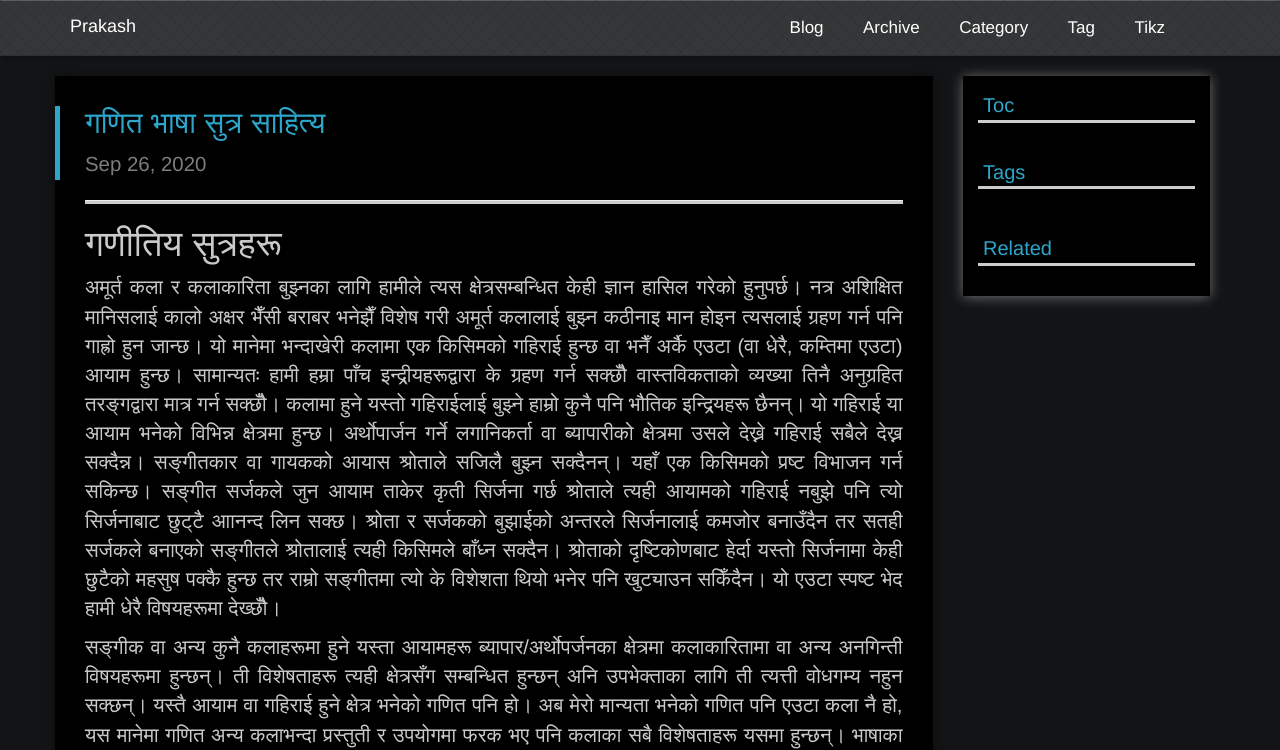
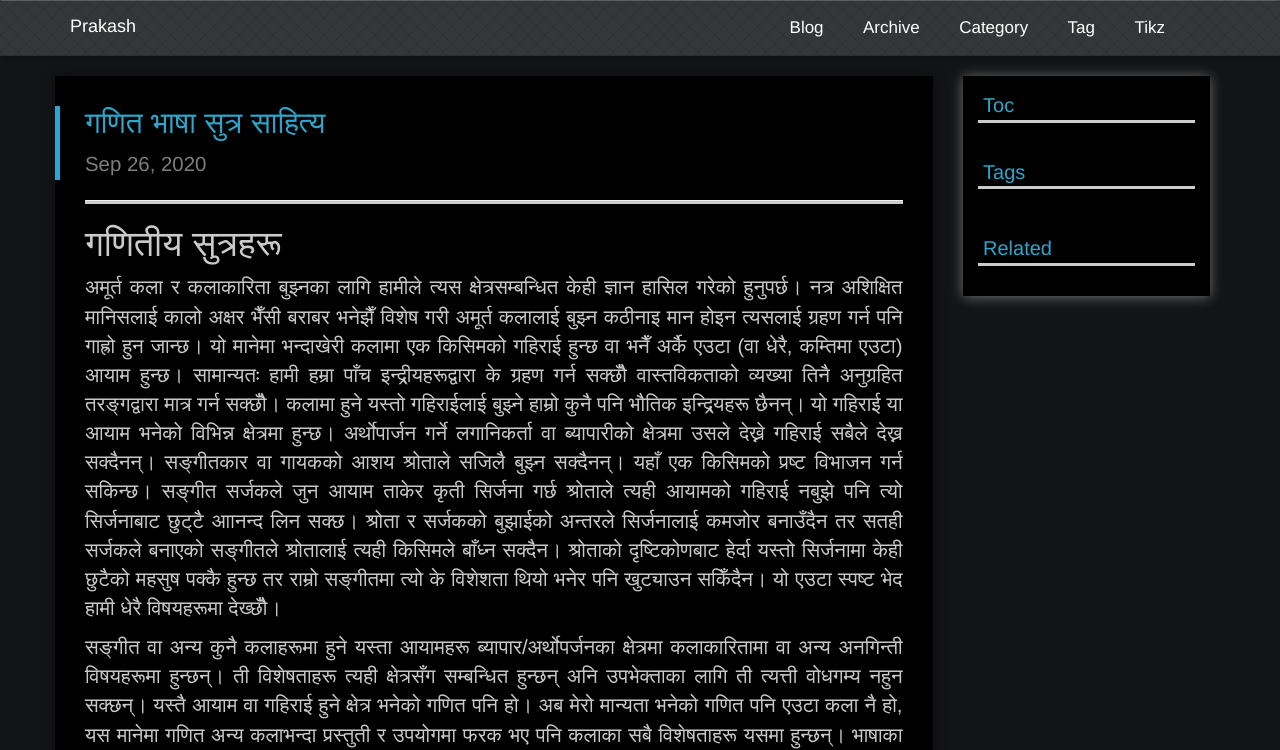
Before and after one commit to pranphy/pranphy.github.io, a Jekyll site: the page built from _posts/2020-09-26-गणित-भाषा-सुत्र-साहित्य.md, in a window 1280 px wide and 1400 px high. Shown: the top 750 px of the window. Built offline with Jekyll 4.4.1, drawn with Linux system fonts in a browser that asks for light colours; nearby versions of some CDN libraries; formulas are drawn with MathJax 3; comment, search, counter and statistics services are not loaded; a style sheet for code colours, icons or effects is not loaded; some of the changed text lies outside the part shown.

Commit message:
Correct a few errors in this draft version

```diff
--- a/_posts/2020-09-26-गणित-भाषा-सुत्र-साहित्य.md
+++ b/_posts/2020-09-26-गणित-भाषा-सुत्र-साहित्य.md
@@ -1,12 +1,13 @@
 ---
 मिति: २०७६ असोज १० श [2020-09-26]
 लेखक: प्रकाश [Prakash]
+description: भाषा साहित्य र गणितका सुत्ररहरूको बीचमा समानताको व्याख्या।
 ---
 
-# गणीतिय सुत्रहरू
-अमूर्त कला र कलाकारिता बुझ्नका लागि हामीले त्यस क्षेत्रसम्बन्धित केही ज्ञान हासिल गरेको हुनुपर्छ। नत्र अशिक्षित मानिसलाई कालो अक्षर भैँसी बराबर भनेझैँ विशेष गरी अमूर्त कलालाई बुझ्न कठीनाइ मान होइन त्यसलाई ग्रहण गर्न पनि गाह्रो हुन जान्छ। यो मानेमा भन्दाखेरी कलामा एक किसिमको गहिराई हुन्छ वा भनैँ अर्कै एउटा (वा धेरै, कम्तिमा एउटा) आयाम हुन्छ। सामान्यतः हामी हम्रा पाँच इन्द्रीयहरूद्वारा के ग्रहण गर्न सक्छौँ वास्तविकताको व्यख्या तिनै अनुग्रहित तरङ्गद्वारा मात्र गर्न सक्छौँ। कलामा हुने यस्तो गहिराईलाई बुझ्ने हाम्रो कुनै पनि भौतिक इन्द्रियहरू छैनन्।  यो गहिराई या आयाम भनेको विभिन्न क्षेत्रमा हुन्छ। अर्थोपार्जन गर्ने लगानिकर्ता वा ब्यापारीको क्षेत्रमा उसले देख्ने गहिराई सबैले देख्न सक्दैन्न। सङ्गीतकार वा गायकको आयास श्रोताले सजिलै बुझ्न सक्दैनन्।  यहाँ एक किसिमको प्रष्ट विभाजन गर्न सकिन्छ। सङ्गीत सर्जकले जुन आयाम ताकेर कृती सिर्जना गर्छ श्रोताले त्यही आयामको गहिराई नबुझे पनि त्यो सिर्जनाबाट छुट‍्टै आानन्द लिन सक्छ। श्रोता र सर्जकको बुझाईको अन्तरले सिर्जनालाई कमजोर बनाउँदैन तर सतही सर्जकले बनाएको सङ्गीतले श्रोतालाई त्यही किसिमले बाँध्न सक्दैन। श्रोताको दृष्टिकोणबाट हेर्दा यस्तो सिर्जनामा केही छुटैको महसुष पक्कै हुन्छ तर राम्रो सङ्गीतमा त्यो के विशेशता थियो भनेर पनि खुट्याउन सकिँदैन। यो एउटा स्पष्ट भेद हामी धेरै विषयहरूमा देख्छौँ।
+# गणितीय सुत्रहरू
+अमूर्त कला र कलाकारिता बुझ्नका लागि हामीले त्यस क्षेत्रसम्बन्धित केही ज्ञान हासिल गरेको हुनुपर्छ। नत्र अशिक्षित मानिसलाई कालो अक्षर भैँसी बराबर भनेझैँ विशेष गरी अमूर्त कलालाई बुझ्न कठीनाइ मान होइन त्यसलाई ग्रहण गर्न पनि गाह्रो हुन जान्छ। यो मानेमा भन्दाखेरी कलामा एक किसिमको गहिराई हुन्छ वा भनैँ अर्कै एउटा (वा धेरै, कम्तिमा एउटा) आयाम हुन्छ। सामान्यतः हामी हम्रा पाँच इन्द्रीयहरूद्वारा के ग्रहण गर्न सक्छौँ वास्तविकताको व्यख्या तिनै अनुग्रहित तरङ्गद्वारा मात्र गर्न सक्छौँ। कलामा हुने यस्तो गहिराईलाई बुझ्ने हाम्रो कुनै पनि भौतिक इन्द्रियहरू छैनन्।  यो गहिराई या आयाम भनेको विभिन्न क्षेत्रमा हुन्छ। अर्थोपार्जन गर्ने लगानिकर्ता वा ब्यापारीको क्षेत्रमा उसले देख्ने गहिराई सबैले देख्न सक्दैनन्। सङ्गीतकार वा गायकको आशय श्रोताले सजिलै बुझ्न सक्दैनन्।  यहाँ एक किसिमको प्रष्ट विभाजन गर्न सकिन्छ। सङ्गीत सर्जकले जुन आयाम ताकेर कृती सिर्जना गर्छ श्रोताले त्यही आयामको गहिराई नबुझे पनि त्यो सिर्जनाबाट छुट‍्टै आानन्द लिन सक्छ। श्रोता र सर्जकको बुझाईको अन्तरले सिर्जनालाई कमजोर बनाउँदैन तर सतही सर्जकले बनाएको सङ्गीतले श्रोतालाई त्यही किसिमले बाँध्न सक्दैन। श्रोताको दृष्टिकोणबाट हेर्दा यस्तो सिर्जनामा केही छुटैको महसुष पक्कै हुन्छ तर राम्रो सङ्गीतमा त्यो के विशेशता थियो भनेर पनि खुट्याउन सकिँदैन। यो एउटा स्पष्ट भेद हामी धेरै विषयहरूमा देख्छौँ।
 
-सङ्गीक वा अन्य कुनै कलाहरूमा हुने यस्ता आयामहरू ब्यापार/अर्थोपर्जनका क्षेत्रमा कलाकारितामा वा अन्य अनगिन्ती विषयहरूमा हुन्छन्। ती विशेषताहरू त्यही क्षेत्रसँग सम्बन्धित हुन्छन् अनि उपभेक्ताका लागि ती त्यत्ती वोधगम्य नहुन सक्छन्। यस्तै आयाम वा गहिराई हुने क्षेत्र भनेको गणित पनि हो। अब मेरो मान्यता भनेको गणित पनि एउटा कला नै हो, यस मानेमा गणित अन्य कलाभन्दा प्रस्तुती र उपयोगमा फरक भए पनि कलाका सबै विशेषताहरू यसमा हुन्छन्। भाषाका शब्दहरू वा सङ्केतहरू प्रयोग गरेर हामी जसरी साहित्य सिर्जना गर्न सक्छौँ ठीक उसैगरी हामी गणितका सङ्केत र सुत्रहरूद्वारा विशिष्ट साहित्यसको सिर्जना गर्न सक्छौँ। साहित्यमा हामी जसरी विषयवस्तको खँदिलोपना र न्यूनतम शब्दहरूमा गहिरो भावलाई महत्व दिन्छौँ गणितमा पनि ठीक उसै गरी खाँदिएका सुत्रहरूको महत्व धेरै हुन्छ। भाषा - साहित्य र गणीतका बीचमा यो जुन सामञ्जस्यता छ यसले हामीलाई एउटा कौतुहलता पैदा गर्छ, के गणित पनि कुनै भाषा हो?
+सङ्गीत वा अन्य कुनै कलाहरूमा हुने यस्ता आयामहरू ब्यापार/अर्थोपर्जनका क्षेत्रमा कलाकारितामा वा अन्य अनगिन्ती विषयहरूमा हुन्छन्। ती विशेषताहरू त्यही क्षेत्रसँग सम्बन्धित हुन्छन् अनि उपभेक्ताका लागि ती त्यत्ती वोधगम्य नहुन सक्छन्। यस्तै आयाम वा गहिराई हुने क्षेत्र भनेको गणित पनि हो। अब मेरो मान्यता भनेको गणित पनि एउटा कला नै हो, यस मानेमा गणित अन्य कलाभन्दा प्रस्तुती र उपयोगमा फरक भए पनि कलाका सबै विशेषताहरू यसमा हुन्छन्। भाषाका शब्दहरू वा सङ्केतहरू प्रयोग गरेर हामी जसरी साहित्य सिर्जना गर्न सक्छौँ ठीक उसैगरी हामी गणितका सङ्केत र सुत्रहरूद्वारा विशिष्ट साहित्यसको सिर्जना गर्न सक्छौँ। साहित्यमा हामी जसरी विषयवस्तको खँदिलोपना र न्यूनतम शब्दहरूमा गहिरो भावलाई महत्व दिन्छौँ गणितमा पनि ठीक उसै गरी खाँदिएका सुत्रहरूको महत्व धेरै हुन्छ। भाषा - साहित्य र गणीतका बीचमा यो जुन सामञ्जस्यता छ यसले हामीलाई एउटा कौतुहलता पैदा गर्छ, के गणित पनि कुनै भाषा हो?
 
 विज्ञान भनेको सत्यको खोजी हो। यो वाक्यलाई सतही रूपमा बुझ्ने हो भने हामीले खासै केही नयाँ जानकारी पाउँदैनौँ। तर कलामा भनेझैँ यो वाक्यमा पनि अर्को आयाम छ। यो आयामलाई बुझ्नु हाम्रो उद्देश्य हो। भौतिक विज्ञान भनेको हाम्रो विश्व ब्रह्माण्डको गूढ रहस्य भौतिक कुराहरूबाट सञ्चालित छन् र भौतिक कुराहरूबाटै हामी यसलाई पूर्ण रूपमा बुझ्न सक्छौँ भन्ने मान्यताको विज्ञान हो। यो विज्ञानलाई व्याख्या गर्न हामीलाई एउटा विशिष्ट भाषाको आवश्यकता पर्दछ। त्यस्तो विशेषता भएको भाषा भनेको गणित हो। गणितको भाषा प्रयोग गरेर हामी जुन सुत्र साहित्य सिर्जना गर्छौँ त्यो साहित्यले हामीलाई भाषा साहित्यजस्तै रोमाञ्चकता प्रदान गर्छ। भाषा सहित्यका पारखीहरू र यो साहित्यका पारखीहरू फरक हुन सक्छन् तर दुवैको गहिराई उत्तिकै हुन्छ। यसलाई फेरी सतही रूपमा बुझ्ने हो भने जबरजस्ती एउटा समानताको पगरी गुथाइएको जस्तो लाग्न सक्छ, तर जब हामी त्यसलाई बुझ्दै जान्छौँ यिनमा धेरैभन्दा धेरै समानताहरू देखिन्छन्।
 
```
